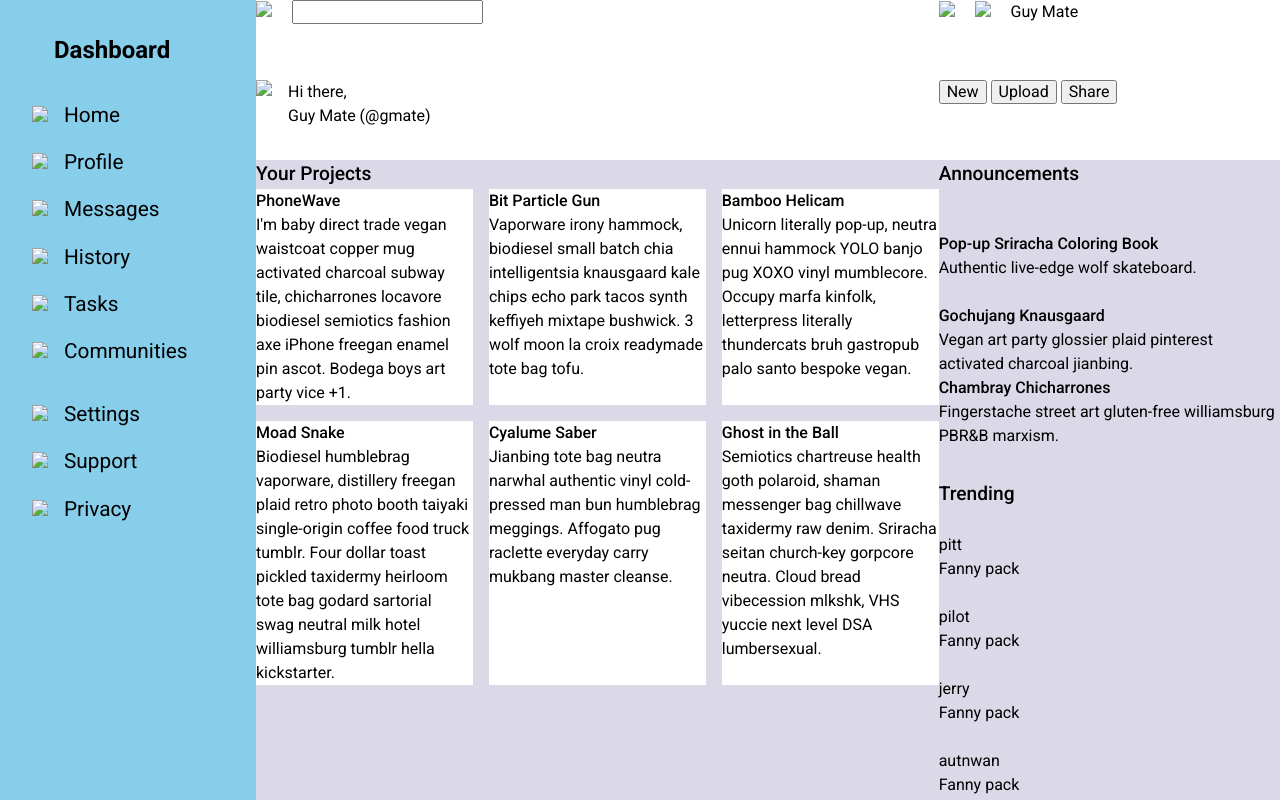
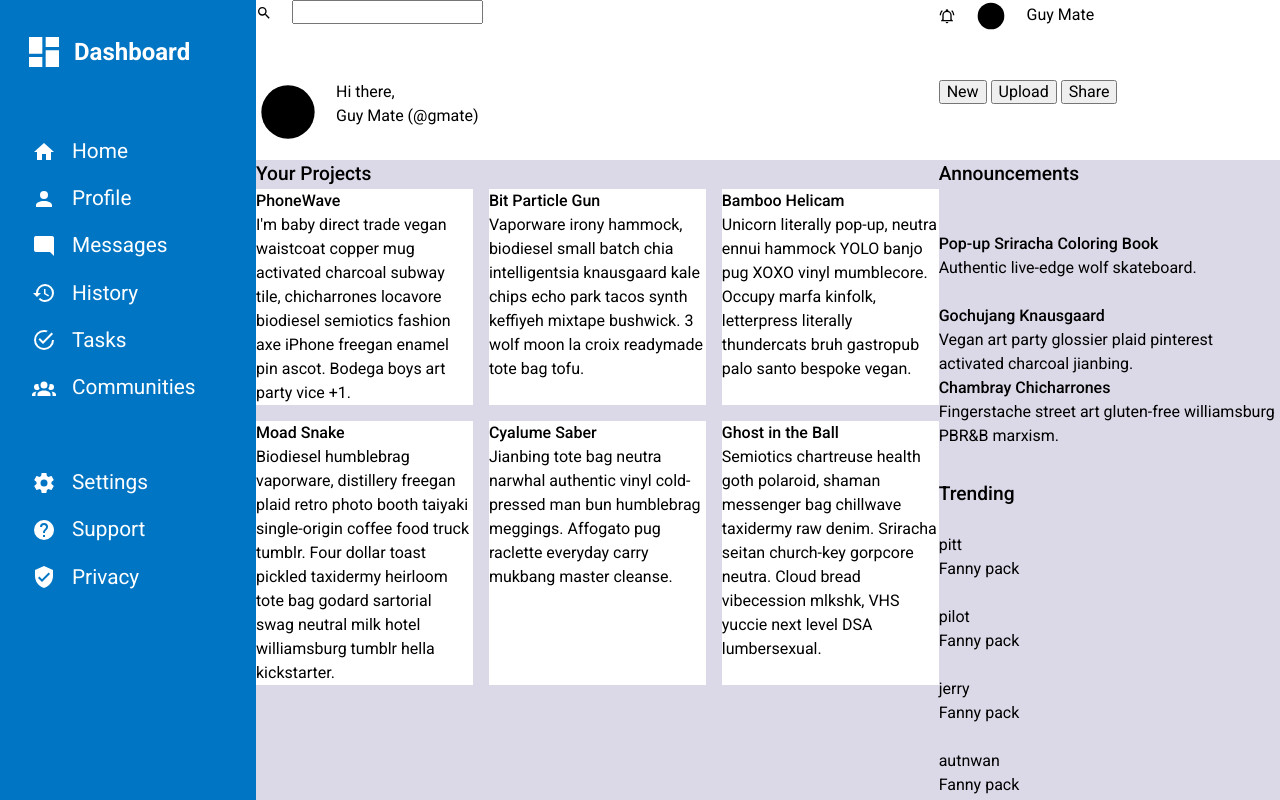
Before and after one commit to Pandemolyum/odin-admin-dashboard, a plain HTML site: page index.html in a window 1280 px wide. Drawn offline with Linux system fonts and the light colour scheme.

Commit message:
Complete Sidebar styling

```diff
--- a/index.html
+++ b/index.html
@@ -14,35 +14,35 @@
     <div class="container">
         <div class="sidebar">
             <div class="dashboard">
-                <img> Dashboard
+                <img class="big-icon" src="./img/view-dashboard.svg"> <span>Dashboard</span>
             </div>
             <ul class="options" role="list">
-                <li><img src="./img/">Home</li>
-                <li><img src="./img/">Profile</li>
-                <li><img src="./img/">Messages</li>
-                <li><img src="./img/">History</li>
-                <li><img src="./img/">Tasks</li>
-                <li><img src="./img/">Communities</li>
+                <li><img class="small-icon" src="./img/home.svg"><span>Home</span></li>
+                <li><img class="small-icon" src="./img/account.svg"><span>Profile</span></li>
+                <li><img class="small-icon" src="./img/message-reply.svg"><span>Messages</span></li>
+                <li><img class="small-icon" src="./img/history.svg"><span>History</span></li>
+                <li><img class="small-icon" src="./img/checkbox-marked-circle-outline.svg"><span>Tasks</span></li>
+                <li><img class="small-icon" src="./img/account-group.svg"><span>Communities</span></li>
             </ul>
             <ul class="options" role="list">
-                <li><img src="./img/">Settings</li>
-                <li><img src="./img/">Support</li>
-                <li><img src="./img/">Privacy</li>
+                <li><img class="small-icon" src="./img/cog.svg"><span>Settings</span></li>
+                <li><img class="small-icon" src="./img/help-circle.svg"><span>Support</span></li>
+                <li><img class="small-icon" src="./img/shield-check.svg"><span>Privacy</span></li>
             </ul>
         </div>
 
         <div class="header">
             <div class="search">
-                <img src="./img/">
+                <img class="header-icon" src="./img/magnify.svg">
                 <input type="search">
             </div>
             <div class="profile">
-                <img src="./img/">
-                <img src="./img/">
+                <img class="header-icon" src="./img/bell-ring-outline.svg">
+                <img class="small-profile-icon" src="./img/circle.svg">
                 Guy Mate
             </div>
             <div class="greeting">
-                <img src="./img/">
+                <img class="big-profile-icon" src="./img/circle.svg">
                 <p>Hi there,<br>Guy Mate (@gmate)</p>
             </div>
             <div class="buttons">
--- a/style.css
+++ b/style.css
@@ -5,9 +5,38 @@ body {
     background-color: rgb(219, 217, 231);
 }
 
-img {
+img, span {
     display: inline-block;
+    vertical-align: middle;
+}
+
+.small-icon {
+    height: 1.5rem;
+    filter: brightness(0) saturate(100%) invert(92%) sepia(93%) saturate(0%) hue-rotate(202deg) brightness(106%) contrast(106%);
+}
+
+.big-icon {
+    height: 2.5rem;
+    margin: 0 0.25rem 0 -0.5rem;
+    filter: brightness(0) saturate(100%) invert(92%) sepia(93%) saturate(0%) hue-rotate(202deg) brightness(106%) contrast(106%);
+}
+
+.header-icon {
+    height: 1rem;
     margin-right: 1rem;
+    filter: brightness(0) saturate(100%) invert(0%) sepia(95%) saturate(0%) hue-rotate(187deg) brightness(102%) contrast(105%);
+}
+
+.small-profile-icon {
+    height: 2rem;
+    margin-right: 1rem;
+    filter: brightness(0) saturate(100%) invert(0%) sepia(95%) saturate(0%) hue-rotate(187deg) brightness(102%) contrast(105%);
+}
+
+.big-profile-icon {
+    height: 4rem;
+    margin-right: 1rem;
+    filter: brightness(0) saturate(100%) invert(0%) sepia(95%) saturate(0%) hue-rotate(187deg) brightness(102%) contrast(105%);
 }
 
 .container {
@@ -25,10 +54,11 @@ img {
     grid-area: sidebar;
     display: flex;
     flex-direction: column;
-    gap: 2rem;
+    gap: 4rem;
     font-size: 1.3rem;
-    background-color: skyblue;
+    background-color: rgb(0, 117, 196);
     padding: 2rem;
+    color: white;
 }
 
 .dashboard {
@@ -40,6 +70,13 @@ img {
     display: flex;
     flex-direction: column;
     gap: 1rem;
+}
+
+li {
+    display: flex;
+    gap: 1rem;
+    align-items: center;
+    flex-wrap: nowrap;
 }
 /* #endregion */
 
```
